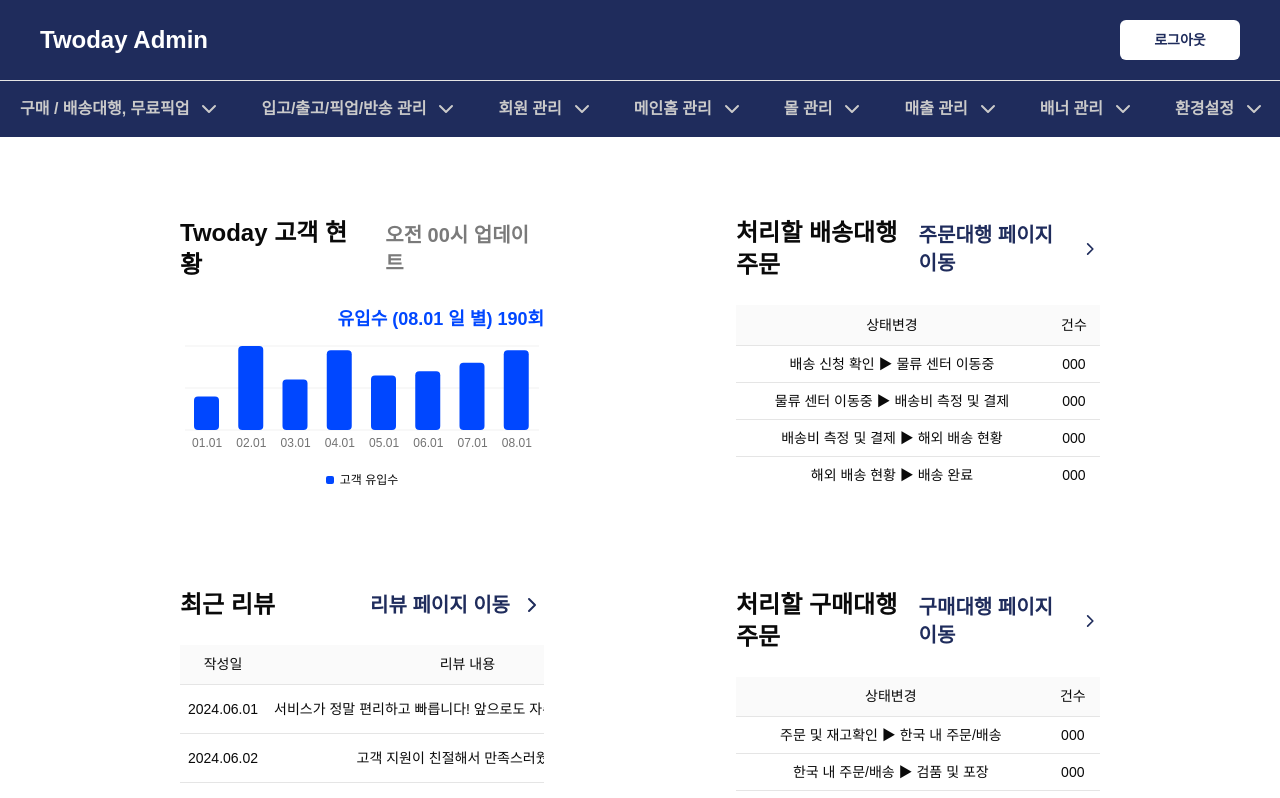
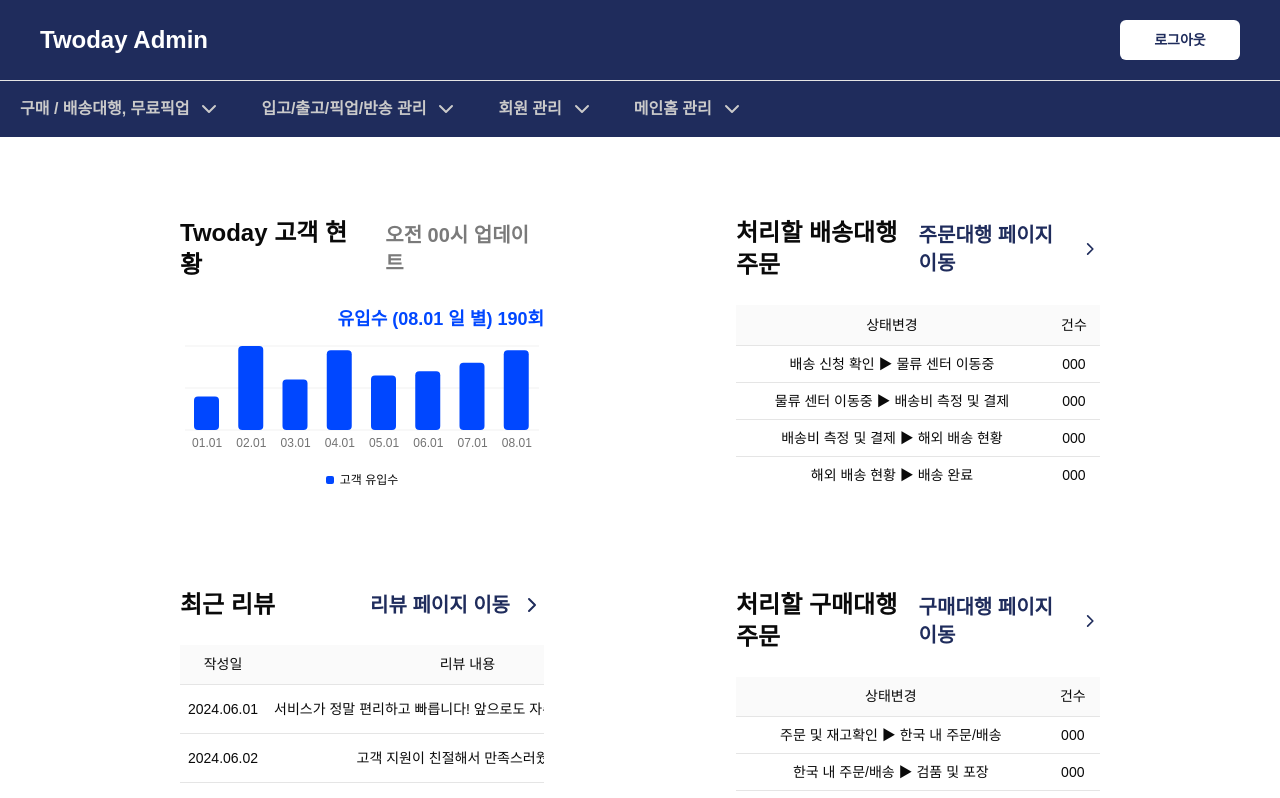
Before and after one commit to kwb020312/twoday_admin, a Next.js app: page /dashboard in a window 1280 px wide. Shown: the top 798 px of the page. Built offline with nearby package versions, Linux system fonts and the light colour scheme; a web font is replaced by a local one.

Commit message:
fix: 메뉴 바 끊기듯 이동되던 버그 수정

```diff
--- a/app/dashboard/layout.tsx
+++ b/app/dashboard/layout.tsx
@@ -1,6 +1,7 @@
 import NavigationTab from "@/components/layout/NavigationTab";
 import Link from "next/link";
 import React, { PropsWithChildren } from "react";
+import { MENUS } from "@/constants/menu";
 
 function Layout({ children }: PropsWithChildren) {
   return (
@@ -18,18 +19,13 @@
       {/* 메뉴 */}
       <nav className="w-full bg-main-50 flex justify-between items-center">
         <div className="flex overflow-x-auto">
-          <NavigationTab title="구매 / 배송대행, 무료픽업" />
-          <NavigationTab title="입고/출고/픽업/반송 관리" />
-          <NavigationTab title="회원 관리" />
-          <NavigationTab title="메인홈 관리" />
-          <NavigationTab title="몰 관리" />
-          <NavigationTab title="매출 관리" />
-          <NavigationTab title="배너 관리" />
-          <NavigationTab title="환경설정" />
-          <NavigationTab title="서비스 / 쇼핑몰 관리" />
-          <NavigationTab title="약관 / 정책 관리" />
-          <NavigationTab title="약관 / 정책 관리(영문)" />
-          <NavigationTab title="게시판 관리" />
+          {MENUS.map((menu) => (
+            <NavigationTab
+              key={menu.title}
+              title={menu.title}
+              submenus={menu.submenus}
+            />
+          ))}
         </div>
       </nav>
       <div className="lg:px-[180px] px-20 py-20">{children}</div>
--- a/components/layout/NavigationTab.tsx
+++ b/components/layout/NavigationTab.tsx
@@ -1,10 +1,52 @@
+"use client";
+
+import { useState, useRef, useEffect, CSSProperties } from "react";
 import { ChevronDown } from "lucide-react";
+import Link from "next/link";
 
-export default function NavigationTab({ title }: { title: string }) {
+export default function NavigationTab({
+  title,
+  submenus,
+}: {
+  title: string;
+  submenus?: { title: string; href: string }[];
+}) {
+  const [open, setOpen] = useState(false);
+  const [submenuStyle, setSubmenuStyle] = useState<CSSProperties>({});
+  const parentRef = useRef<HTMLDivElement>(null);
+
+  useEffect(() => {
+    if (!parentRef.current) return;
+
+    const rect = parentRef.current.getBoundingClientRect();
+    setSubmenuStyle({
+      position: "absolute",
+      top: rect.bottom + window.scrollY,
+      left: rect.right + window.scrollX,
+      transform: "translate(-100%, 0)", // 오른쪽 최하단에 맞추기 위해
+    });
+  }, [open]);
+
   return (
-    <div className="flex select-none items-center text-text-main-100 px-5 font-semibold gap-2 hover:bg-main-150 min-h-14 cursor-pointer whitespace-nowrap">
+    <div
+      ref={parentRef}
+      className="flex select-none items-center text-text-main-100 px-5 font-semibold gap-2 hover:bg-main-150 min-h-14 cursor-pointer whitespace-nowrap"
+      onMouseEnter={() => setOpen(true)}
+      onMouseLeave={() => setOpen(false)}
+    >
       <span>{title}</span>
-      <ChevronDown />
+      {submenus && submenus.length > 0 && <ChevronDown />}
+      {open && submenus && submenus.length > 0 && (
+        <div style={submenuStyle} className="mt-2 bg-main-50 rounded-md z-50">
+          {submenus.map((item) => (
+            <Link key={item.title} href={item.href} passHref legacyBehavior>
+              <div className="px-4 py-2 hover:bg-main-150 text-text-main-100 cursor-pointer whitespace-nowrap">
+                {item.title}
+              </div>
+            </Link>
+          ))}
+        </div>
+      )}
     </div>
   );
 }
--- /dev/null
+++ b/constants/menu.ts
@@ -0,0 +1,56 @@
+export interface SubMenu {
+  title: string;
+  href: string;
+}
+
+export interface MainMenu {
+  title: string;
+  submenus: SubMenu[];
+}
+
+export const MENUS: MainMenu[] = [
+  {
+    title: "구매 / 배송대행, 무료픽업",
+    submenus: [
+      { title: "구매대행", href: "/dashboard/구매대행" },
+      { title: "배송대행, 무료픽업", href: "/dashboard/배송대행-무료픽업" },
+      { title: "데이터 관리", href: "/dashboard/데이터관리" },
+    ],
+  },
+  {
+    title: "입고/출고/픽업/반송 관리",
+    submenus: [
+      { title: "입고관리", href: "/dashboard/입고관리" },
+      { title: "출고관리", href: "/dashboard/출고관리" },
+      { title: "픽업관리", href: "/dashboard/픽업관리" },
+      { title: "반송관리", href: "/dashboard/반송관리" },
+      { title: "No Data", href: "/dashboard/nodata" },
+    ],
+  },
+  {
+    title: "회원 관리",
+    submenus: [
+      { title: "회원목록", href: "/dashboard/회원목록" },
+      { title: "탈퇴회원 및 사유", href: "/dashboard/탈퇴회원-사유" },
+    ],
+  },
+  {
+    title: "메인홈 관리",
+    submenus: [
+      { title: "메인홈 관리", href: "/dashboard/메인홈관리" },
+      { title: "쇼핑몰 목록", href: "/dashboard/쇼핑몰목록" },
+      { title: "쇼핑몰 목록 (영)", href: "/dashboard/쇼핑몰목록-영" },
+      { title: "Twoday 추천 상품", href: "/dashboard/추천상품" },
+      { title: "Twoday 추천 상품 (영)", href: "/dashboard/추천상품-영" },
+      { title: "Twoday 추천 해시태그", href: "/dashboard/추천해시태그" },
+      {
+        title: "Twoday 추천 해시태그 (영)",
+        href: "/dashboard/추천해시태그-영",
+      },
+      { title: "Twoday 핫딜", href: "/dashboard/핫딜" },
+      { title: "Twoday 핫딜 (영)", href: "/dashboard/핫딜-영" },
+      { title: "부카테고리 관리", href: "/dashboard/부카테고리관리" },
+      { title: "부카테고리 관리 (영)", href: "/dashboard/부카테고리관리-영" },
+    ],
+  },
+];
```
